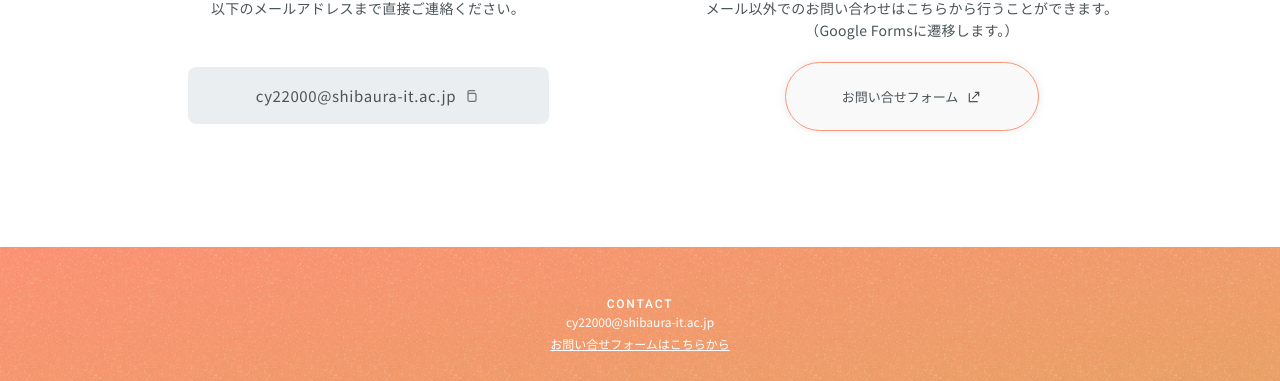
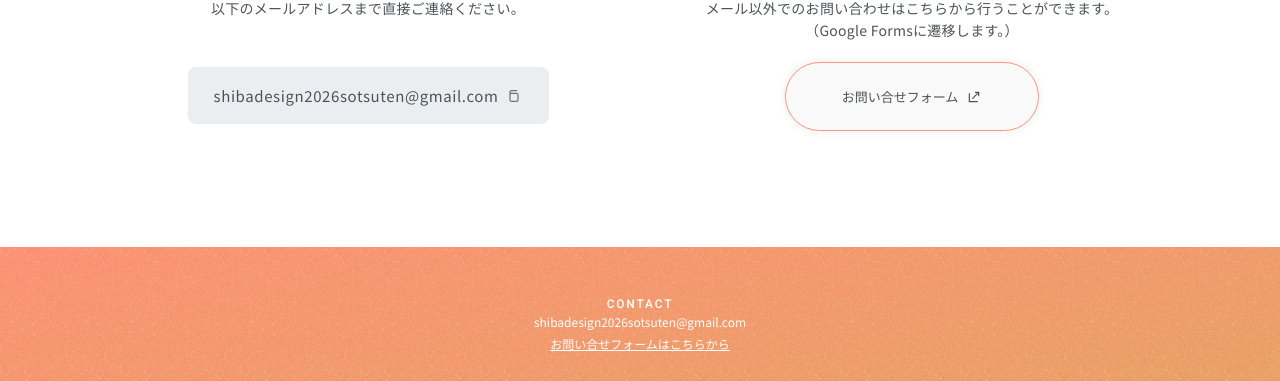
Before and after one commit to perl-0815/sit-desgin-expo2026, a Next.js app: page /contact in a window 1280 px wide. Shown: the part 394-775 px from the top of the page. Built offline with nearby package versions, Linux system fonts and the light colour scheme; a web font is replaced by a local one.

Commit message:
お問い合わせメールの追加とフォームリンクの追加

```diff
--- a/app/components/Footer.tsx
+++ b/app/components/Footer.tsx
@@ -38,7 +38,7 @@ export default function Footer({ className }: FooterProps) {
             CONTACT
           </p>
           <div className="space-y-1 text-[12px] tracking-normal">
-            <p>cy22000@shibaura-it.ac.jp</p>
+            <p>shibadesign2026sotsuten@gmail.com</p>
             <p className="underline">お問い合せフォームはこちらから</p>
           </div>
         </div>
--- a/app/contact/ContactClient.tsx
+++ b/app/contact/ContactClient.tsx
@@ -6,9 +6,9 @@ import Footer from "../components/Footer"
 import GlobalHeader from "../components/GlobalHeader"
 import useSectionReveal from "../components/useSectionReveal"
 
-const contactEmail = "cy22000@shibaura-it.ac.jp"
+const contactEmail = "shibadesign2026sotsuten@gmail.com"
 // お問い合わせフォームのURLが確定していないため、後から差し替えできるよう定数化します。
-const contactFormUrl = "#"
+const contactFormUrl = "https://forms.gle/9pBuxBWgC9YuFo8j8"
 
 export default function ContactClient() {
   const [copyStatus, setCopyStatus] = useState<"idle" | "success" | "error">(
```
